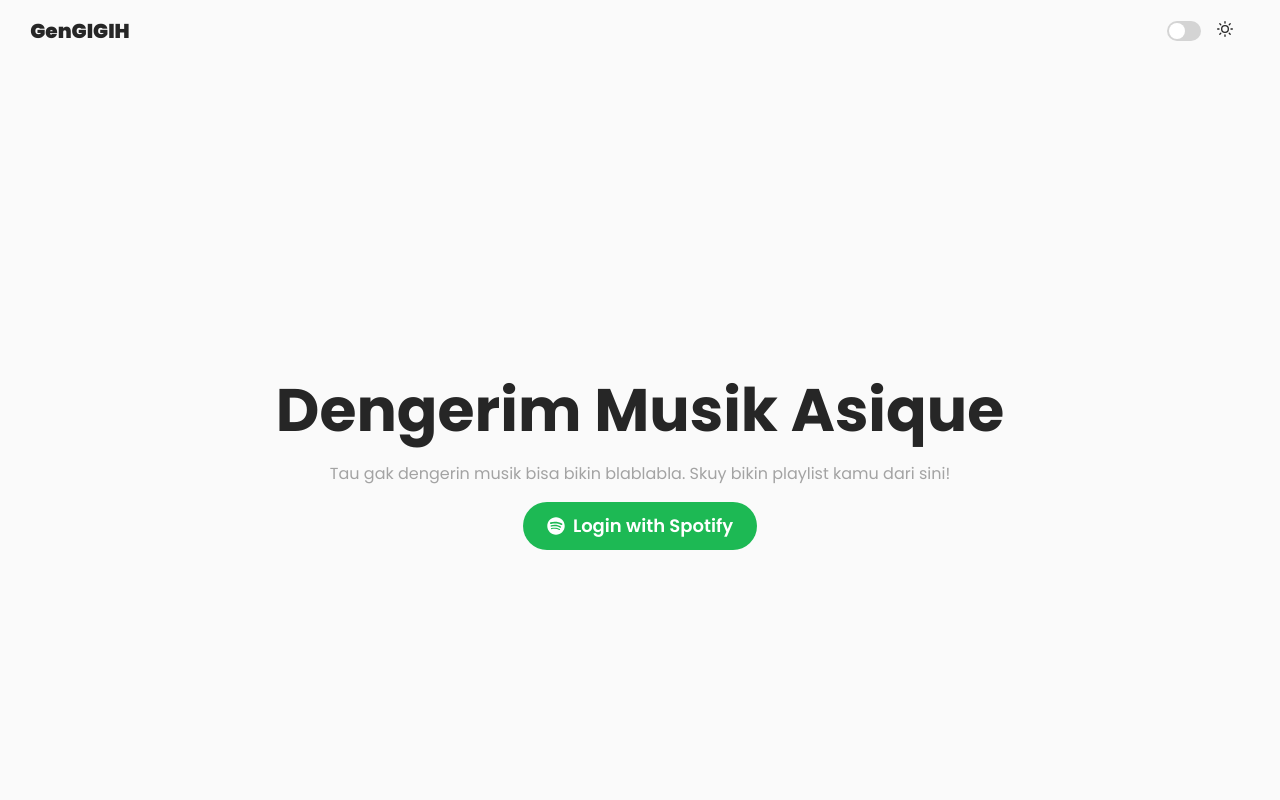
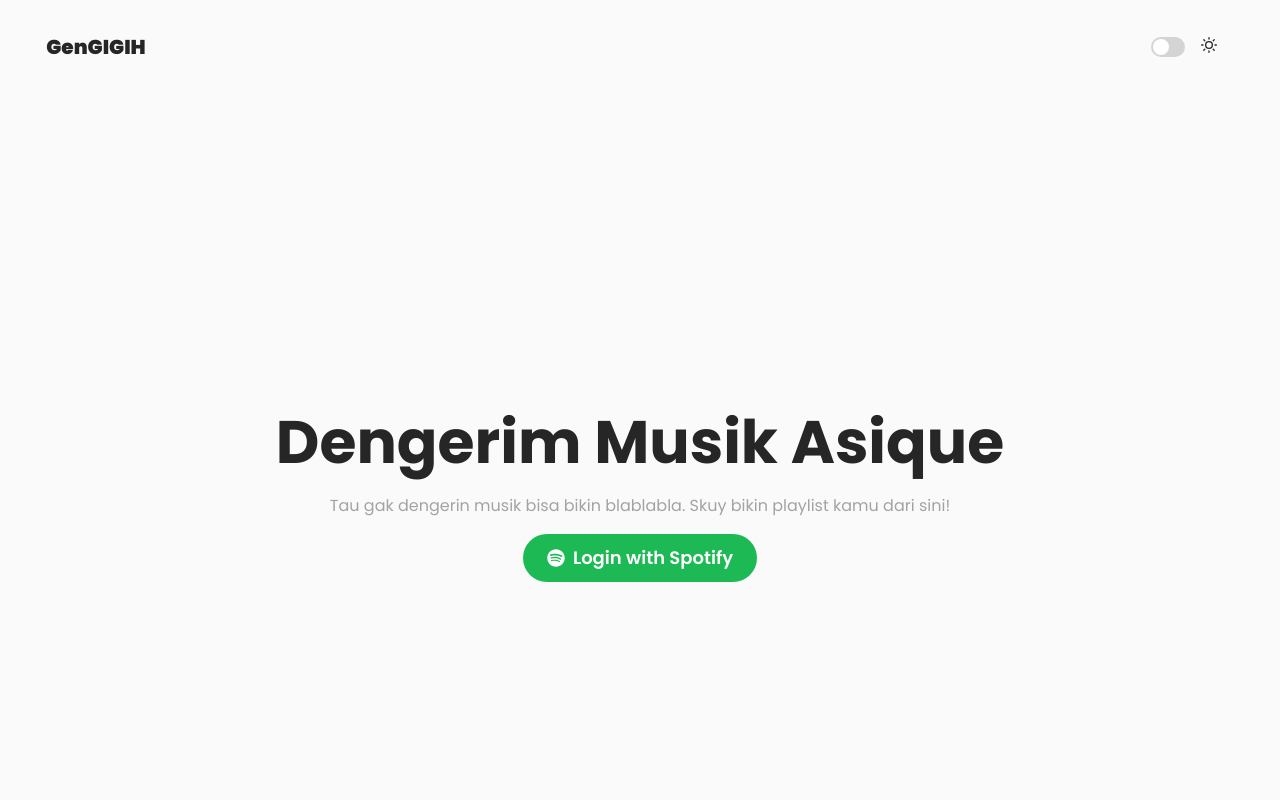
Before and after one commit to koentjoroo/generasi-gigih-final-project, a React (Create React App) app: page / in a window 1280 px wide. Shown: the top 800 px of the page. Built offline with nearby package versions, Linux system fonts and the light colour scheme.

Commit message:
fix: header component

```diff
--- a/src/components/header.tsx
+++ b/src/components/header.tsx
@@ -10,7 +10,7 @@ const Header = () => {
   const location = useLocation()
 
   return (
-    <Grid as={'header'} templateColumns={'10vw 1fr 10vw'} gap={'1rem'} p={'1rem'}>
+    <Grid as={'header'} templateColumns={'10vw 1fr 10vw'} gap={'1rem'} p={'2rem'}>
       <Center>
         <Link fontSize="xl" fontWeight="black" href="/" _hover={{ opacity: 0.8 }}>
           GenGIGIH
```
